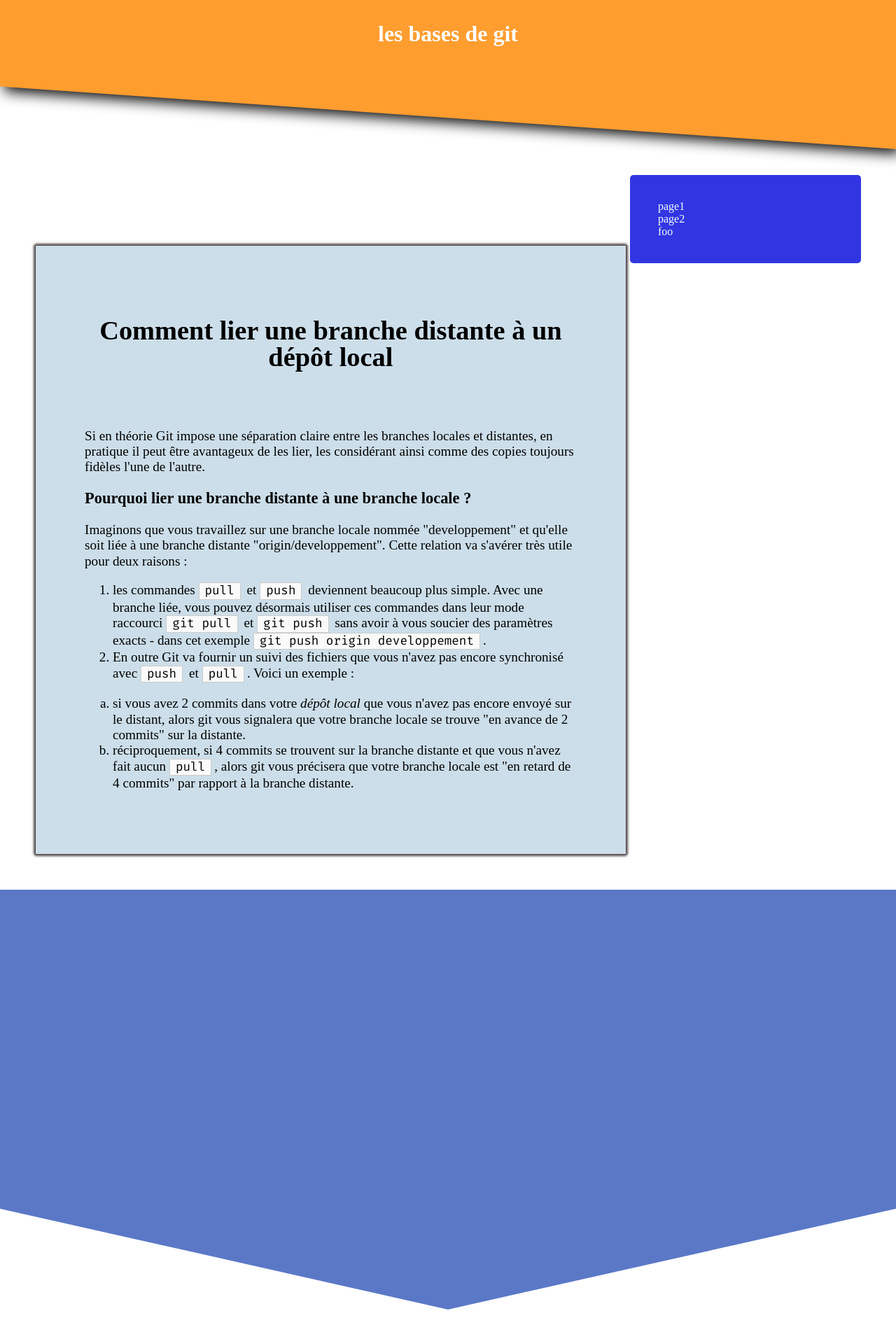
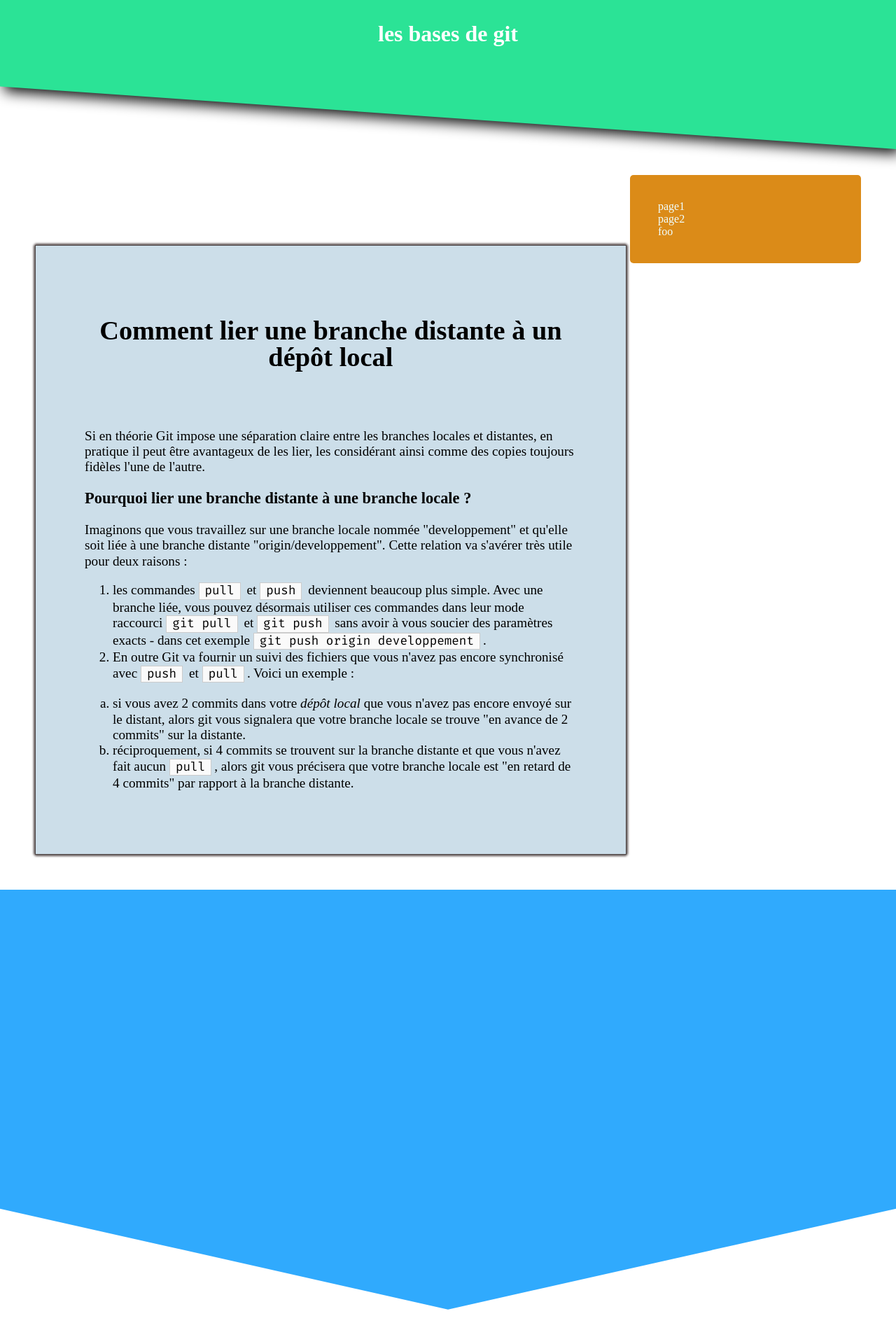
Before and after one commit to Locullus/MERN_PROJECT, a website: page views/index.html in a window 1280 px wide. Shown: the top 1900 px of the page at 70% size. Drawn offline with nearby package versions, Linux system fonts and the light colour scheme; files that its build step writes are made by us from their sources; a web font is replaced by a local one.

Commit message:
changement palette de couleurs

```diff
--- a/public/css/base.css
+++ b/public/css/base.css
@@ -27,7 +27,7 @@
     position: absolute;
     width: 100%;
     height: 85%;                  /* on n'utilise pas toute la hauteur du conteneur pour éviter que l'ombrage soit rogné */
-    background-color: #ff9d2f;  /* une seule couleur de fond plutôt qu'un gradient pour éviter l'effet de crénelage */
+    background-color: #2BE396;  /* une seule couleur de fond plutôt qu'un gradient pour éviter l'effet de crénelage */
     transform: skewY(4deg);       /* avec une valeur négative le triangle est inversé, utile pour un bas de page */
     transform-origin: top right;  /* top left pour inverser la direction de l'angle */
   }
@@ -60,7 +60,7 @@
     right: 50px;
     border: none;
     border-radius: 5px;
-    background-color: rgb(50, 53, 226);
+    background-color: #DB8B18;
     z-index: 2;
   }
 
@@ -159,7 +159,7 @@
     width: 100vw;
     height: 600px;
     /*background-color: rgb(7, 73, 160);*/
-    background-color: #5b78c7;
+    background-color: #30AAFD;
     color:lightcyan;
     clip-path: polygon(0 0, 100% 0, 100% 76%, 50% 100%, 0 76%);   /* chacune des coordonnées est un point du conteneur ; ici 5 points pour un polygon */
   }
@@ -169,7 +169,7 @@
     width: 100vw;
     height: 200px;
     bottom: -200px;                       /* on déclare une valeur négative à -200px de la fin du document */
-    background-image: linear-gradient(#6ebaec, #478aa8);  /* on crée un dégradé de couleur */
+    background-image: linear-gradient(#188AD6, #1CA3FC);  /* on crée un dégradé de couleur */
     border-top-left-radius: 50% 75%;      /* radius avec deux valeurs (pour décrire une ellipse ?) */
     border-top-right-radius: 50% 75%;
   }
```
